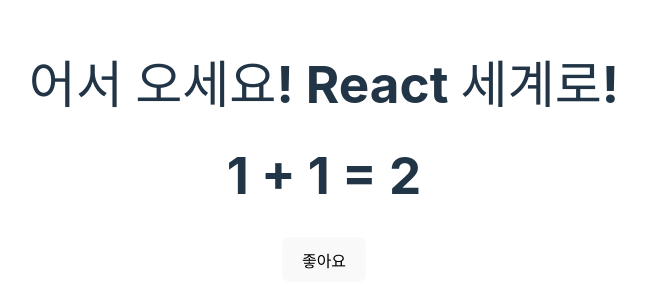
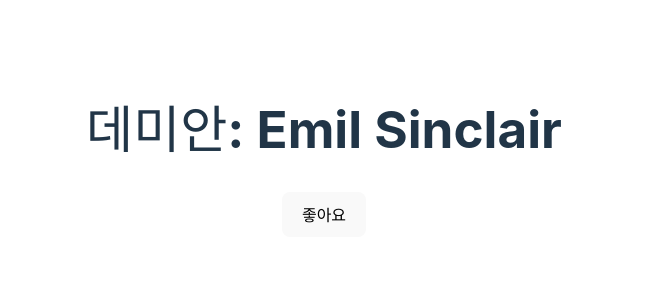
Before and after one commit to devmeeple/react-in-action, a React (Vite) app: page / in a window 1280 px wide. Shown: the part 248-556 px from the top of the page, without its empty margins (316-962 px from the left). Built offline with nearby package versions, Linux system fonts and the light colour scheme.

Commit message:
Add React Props
- 단방향 데이터 전달
- 상위에서 하위로 전달한다
- 타입을 선언한다

```diff
--- a/src/App.tsx
+++ b/src/App.tsx
@@ -1,14 +1,14 @@
 import './App.css';
 
-const title = 'React';
+interface LearnProps {
+  protagonist: string;
+}
 
-function App() {
-
+function App({protagonist}: LearnProps) {
   return (
     <>
       <header>
-        <h1>어서 오세요! {title} 세계로!</h1>
-        <h1>1 + 1 = {1 + 1}</h1>
+        <h1>데미안: {protagonist}</h1>
         <button type="button" className="primary">
           좋아요
         </button>
--- a/src/main.tsx
+++ b/src/main.tsx
@@ -6,6 +6,6 @@ import './index.css';
 // React DOM 그리기
 createRoot(document.getElementById('root')!).render(
   <StrictMode>
-    <App/>
+    <App protagonist="Emil Sinclair"/>
   </StrictMode>,
 );
```
Also changed, not shown: 1 other file (tests, documents, lock files or other folders).
